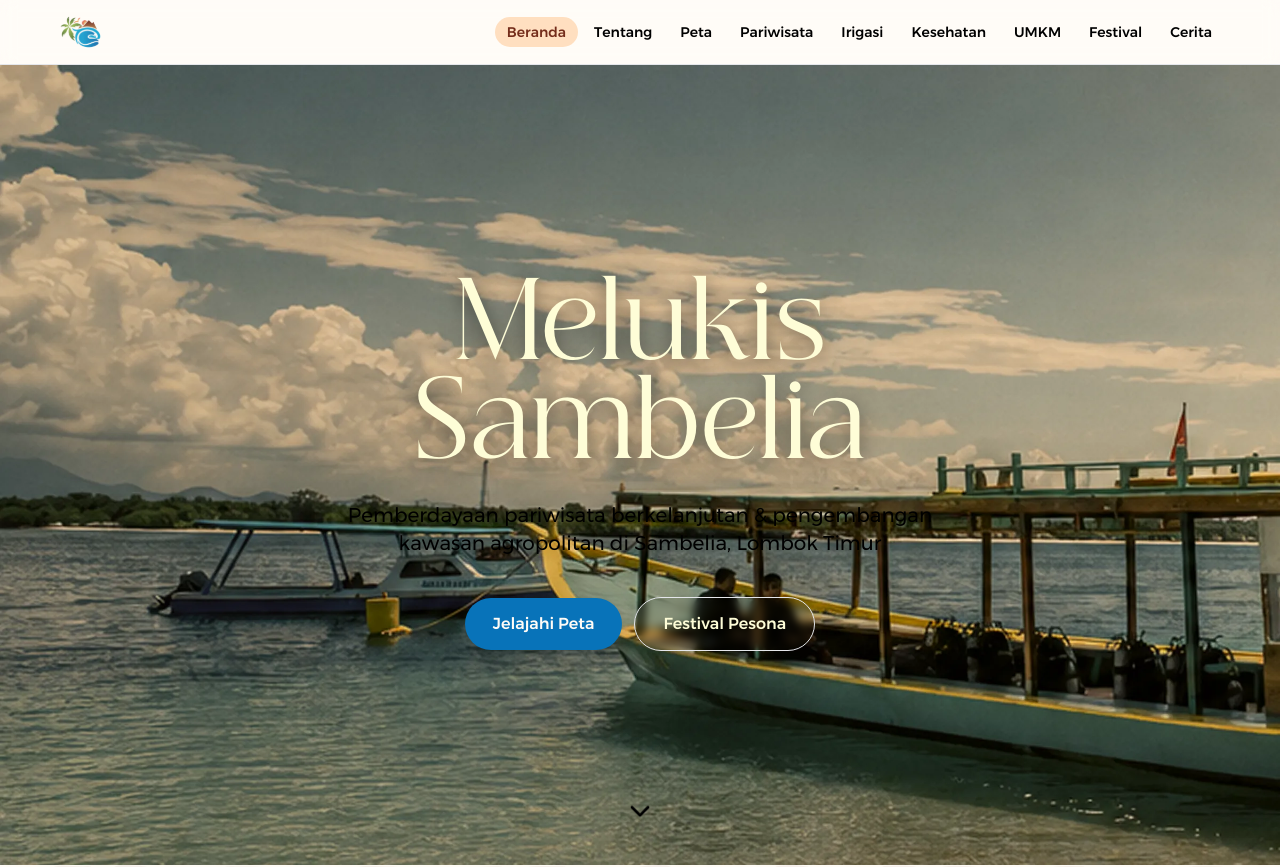
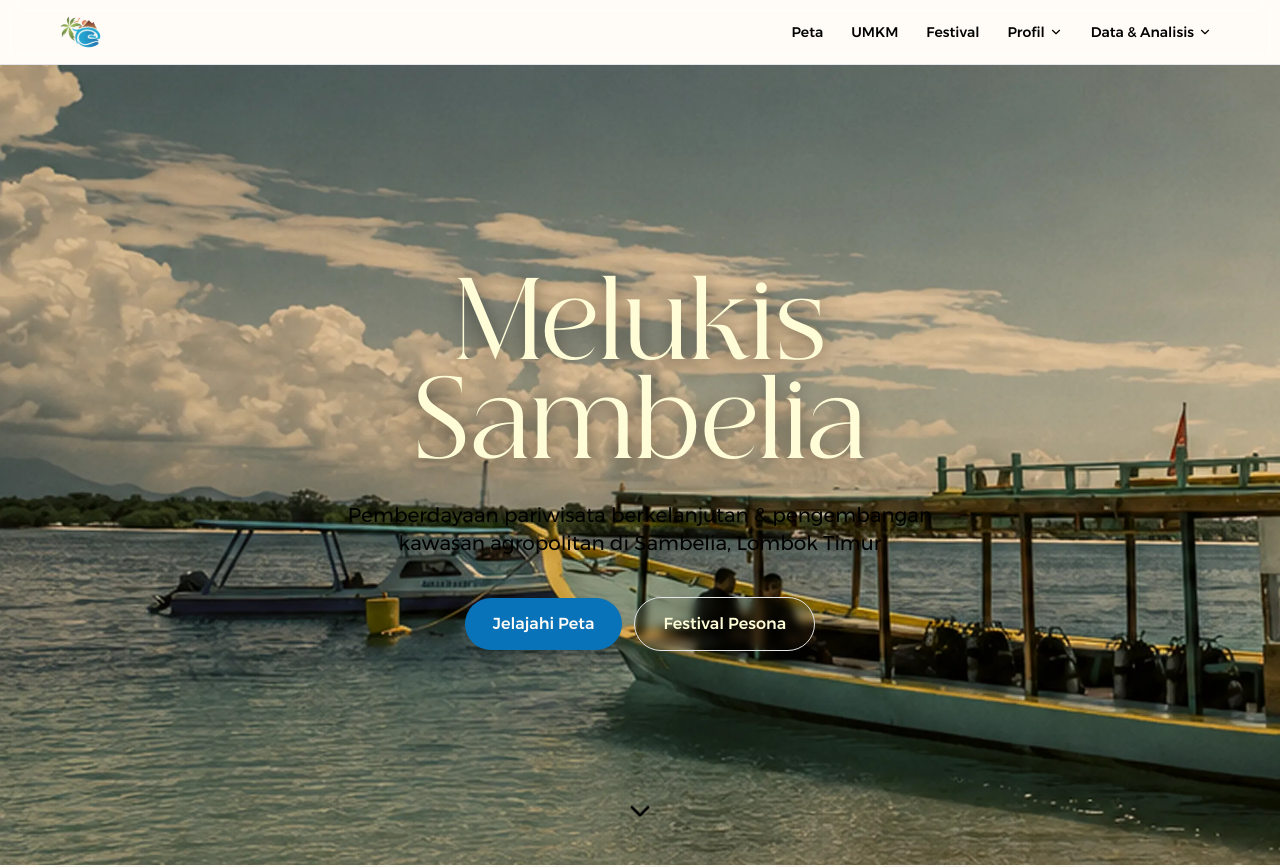
Before and after one commit to vityasyyy/melukisambelia, a Next.js app: page / in a window 1280 px wide. Shown: the top 867 px of the page. Built offline with nearby package versions, Linux system fonts and the light colour scheme.

Commit message:
feat: restructure navbar with grouped dropdowns for Profil and Data & Analisis

```diff
--- a/components/Footer.tsx
+++ b/components/Footer.tsx
@@ -21,30 +21,22 @@ export function Footer() {
               height={54}
               className="brightness-110"
             />
-            <p className="mt-4 text-sm text-cream-light/80">KKN-PPM UGM Melukis Sambelia 2026</p>
+            <p className="mt-4 text-sm text-cream-light/80">Profil Desa Sambelia — KKN-PPM UGM 2026</p>
             <p className="text-sm text-cream-light/60">{s.contact.address}</p>
           </div>
           <div>
             <h3 className="mb-4 text-sm font-semibold uppercase tracking-widest text-goldSoft">Navigasi</h3>
             <ul className="space-y-2 text-sm text-cream-light/80">
-              <li>
-                <Link href="/" className="transition-colors hover:text-goldSoft">Beranda</Link>
-              </li>
-              <li>
-                <Link href="/tentang-sambelia" className="transition-colors hover:text-goldSoft">Tentang Sambelia</Link>
-              </li>
-              <li>
-                <Link href="/peta" className="transition-colors hover:text-goldSoft">Peta</Link>
-              </li>
-              <li>
-                <Link href="/pariwisata" className="transition-colors hover:text-goldSoft">Pariwisata</Link>
-              </li>
-              <li>
-                <Link href="/umkm" className="transition-colors hover:text-goldSoft">UMKM</Link>
-              </li>
-<li>
-                <Link href="/cerita" className="transition-colors hover:text-goldSoft">Cerita</Link>
-              </li>
+              <li><Link href="/tentang-sambelia" className="transition-colors hover:text-goldSoft">Tentang Sambelia</Link></li>
+              <li><Link href="/cerita" className="transition-colors hover:text-goldSoft">Cerita</Link></li>
+              <li><Link href="/peta" className="transition-colors hover:text-goldSoft">Peta</Link></li>
+              <li><Link href="/pariwisata" className="transition-colors hover:text-goldSoft">Pariwisata</Link></li>
+              <li><Link href="/irigasi" className="transition-colors hover:text-goldSoft">Irigasi</Link></li>
+              <li><Link href="/kesehatan" className="transition-colors hover:text-goldSoft">Kesehatan</Link></li>
+              <li><Link href="/air-tanah" className="transition-colors hover:text-goldSoft">Air & Tanah</Link></li>
+              <li><Link href="/lingkungan" className="transition-colors hover:text-goldSoft">Lingkungan</Link></li>
+              <li><Link href="/umkm" className="transition-colors hover:text-goldSoft">UMKM</Link></li>
+              <li><Link href="/festival" className="transition-colors hover:text-goldSoft">Festival</Link></li>
             </ul>
           </div>
           <div>
--- a/components/Nav.tsx
+++ b/components/Nav.tsx
@@ -1,28 +1,58 @@
 'use client'
 
-import { useState } from 'react'
+import { useState, useEffect } from 'react'
 import Link from 'next/link'
 import { usePathname } from 'next/navigation'
-import { Menu, X } from 'lucide-react'
+import { Menu, X, ChevronDown } from 'lucide-react'
 import { AnimatePresence, motion } from 'framer-motion'
 import { Logo } from './Logo'
 import { cn } from '@/lib/utils'
 
-const NAV_LINKS = [
-  { href: '/', label: 'Beranda' },
-  { href: '/tentang-sambelia', label: 'Tentang' },
-  { href: '/peta', label: 'Peta' },
+type NavGroup = {
+  label: string
+  items: { href: string; label: string }[]
+}
+
+const NAV_GROUPS: NavGroup[] = [
+  {
+    label: 'Profil',
+    items: [
+      { href: '/tentang-sambelia', label: 'Tentang Sambelia' },
+      { href: '/cerita', label: 'Cerita' },
+    ],
+  },
+  {
+    label: 'Data & Analisis',
+    items: [
       { href: '/pariwisata', label: 'Pariwisata' },
       { href: '/irigasi', label: 'Irigasi' },
       { href: '/kesehatan', label: 'Kesehatan' },
+      { href: '/air-tanah', label: 'Air & Tanah' },
+      { href: '/lingkungan', label: 'Lingkungan' },
+    ],
+  },
+]
+
+const NAV_TOP_LEVEL = [
+  { href: '/', label: 'Beranda' },
+  { href: '/peta', label: 'Peta' },
   { href: '/umkm', label: 'UMKM' },
   { href: '/festival', label: 'Festival' },
-  { href: '/cerita', label: 'Cerita' },
 ]
 
 export function Nav() {
   const [open, setOpen] = useState(false)
+  const [openGroup, setOpenGroup] = useState<string | null>(null)
   const pathname = usePathname()
+
+  useEffect(() => {
+    if (!open) setOpenGroup(null)
+  }, [open])
+
+  function isActive(href: string) {
+    if (href === '/') return pathname === '/'
+    return pathname === href || pathname.startsWith(`${href}/`)
+  }
 
   return (
     <header className="sticky top-0 z-[1000] border-b border-tan-700/10 bg-page/90 backdrop-blur">
@@ -31,22 +61,56 @@ export function Nav() {
           <Logo className="h-10 w-auto" />
         </Link>
 
-        <ul className="hidden gap-1 lg:flex">
-          {NAV_LINKS.map((l) => {
-            const active = pathname === l.href || pathname.startsWith(`${l.href}/`)
-            return (
+        <ul className="hidden items-center gap-1 lg:flex">
+          {NAV_TOP_LEVEL.filter((l) => l.href !== '/').map((l) => (
             <li key={l.href}>
               <Link
                 href={l.href}
                 className={cn(
                   'rounded-full px-3 py-1.5 text-sm font-medium transition-colors',
-                    active
+                  isActive(l.href)
                     ? 'bg-gold-100 text-brown-900'
                     : 'text-ink hover:bg-cream-beige hover:text-water-900'
                 )}
               >
                 {l.label}
               </Link>
+            </li>
+          ))}
+          {NAV_GROUPS.map((group) => {
+            const groupActive = group.items.some((item) => isActive(item.href))
+            return (
+              <li key={group.label} className="group relative">
+                <button
+                  className={cn(
+                    'flex items-center gap-1 rounded-full px-3 py-1.5 text-sm font-medium transition-colors',
+                    groupActive
+                      ? 'bg-gold-100 text-brown-900'
+                      : 'text-ink hover:bg-cream-beige hover:text-water-900'
+                  )}
+                >
+                  {group.label}
+                  <ChevronDown className="h-3.5 w-3.5 transition-transform group-hover:rotate-180" />
+                </button>
+                <div className="invisible absolute left-1/2 top-full -translate-x-1/2 pt-2 opacity-0 transition-all duration-200 group-hover:visible group-hover:opacity-100">
+                  <ul className="min-w-[180px] rounded-xl border border-tan-700/10 bg-page shadow-lg">
+                    {group.items.map((item) => (
+                      <li key={item.href}>
+                        <Link
+                          href={item.href}
+                          className={cn(
+                            'block rounded-lg px-4 py-2 text-sm font-medium transition-colors',
+                            isActive(item.href)
+                              ? 'bg-gold-100 text-brown-900'
+                              : 'text-ink hover:bg-cream-beige hover:text-water-900'
+                          )}
+                        >
+                          {item.label}
+                        </Link>
+                      </li>
+                    ))}
+                  </ul>
+                </div>
               </li>
             )
           })}
@@ -72,7 +136,9 @@ export function Nav() {
             className="overflow-hidden border-t border-tan-700/10 bg-page lg:hidden"
           >
             <ul className="mx-auto max-w-content space-y-1 px-4 py-4">
-              {NAV_LINKS.map((l, i) => (
+              {NAV_TOP_LEVEL.map((l, i) => {
+                if (l.href === '/') {
+                  return (
                     <motion.li
                       key={l.href}
                       initial={{ opacity: 0, x: -12 }}
@@ -82,12 +148,77 @@ export function Nav() {
                       <Link
                         href={l.href}
                         className="block rounded-lg px-3 py-2 text-base font-medium text-ink hover:bg-cream-beige hover:text-water-900"
-                    onClick={() => setOpen(false)}
+                        onClick={() => { setOpen(false); setOpenGroup(null) }}
                       >
                         {l.label}
                       </Link>
                     </motion.li>
+                  )
+                }
+                return (
+                  <motion.li
+                    key={l.href}
+                    initial={{ opacity: 0, x: -12 }}
+                    animate={{ opacity: 1, x: 0 }}
+                    transition={{ delay: i * 0.04 }}
+                  >
+                    <Link
+                      href={l.href}
+                      className="block rounded-lg px-3 py-2 text-base font-medium text-ink hover:bg-cream-beige hover:text-water-900"
+                      onClick={() => { setOpen(false); setOpenGroup(null) }}
+                    >
+                      {l.label}
+                    </Link>
+                  </motion.li>
+                )
+              })}
+              {NAV_GROUPS.map((group, gi) => {
+                const expanded = openGroup === group.label
+                return (
+                  <motion.li
+                    key={group.label}
+                    initial={{ opacity: 0, x: -12 }}
+                    animate={{ opacity: 1, x: 0 }}
+                    transition={{ delay: (NAV_TOP_LEVEL.length + gi) * 0.04 }}
+                  >
+                    <button
+                      className="flex w-full items-center justify-between rounded-lg px-3 py-2 text-base font-medium text-ink hover:bg-cream-beige hover:text-water-900"
+                      onClick={() => setOpenGroup(expanded ? null : group.label)}
+                    >
+                      {group.label}
+                      <ChevronDown
+                        className={cn(
+                          'h-4 w-4 transition-transform',
+                          expanded && 'rotate-180'
+                        )}
+                      />
+                    </button>
+                    <AnimatePresence>
+                      {expanded && (
+                        <motion.ul
+                          initial={{ opacity: 0, height: 0 }}
+                          animate={{ opacity: 1, height: 'auto' }}
+                          exit={{ opacity: 0, height: 0 }}
+                          transition={{ duration: 0.2, ease: [0.25, 0.46, 0.45, 0.94] }}
+                          className="overflow-hidden"
+                        >
+                          {group.items.map((item) => (
+                            <li key={item.href}>
+                              <Link
+                                href={item.href}
+                                className="block rounded-lg pl-6 pr-3 py-2 text-sm font-medium text-ink hover:bg-cream-beige hover:text-water-900"
+                                onClick={() => { setOpen(false); setOpenGroup(null) }}
+                              >
+                                {item.label}
+                              </Link>
+                            </li>
                           ))}
+                        </motion.ul>
+                      )}
+                    </AnimatePresence>
+                  </motion.li>
+                )
+              })}
             </ul>
           </motion.div>
         )}
```
Lines whose indentation alone changed are shown as unchanged.
